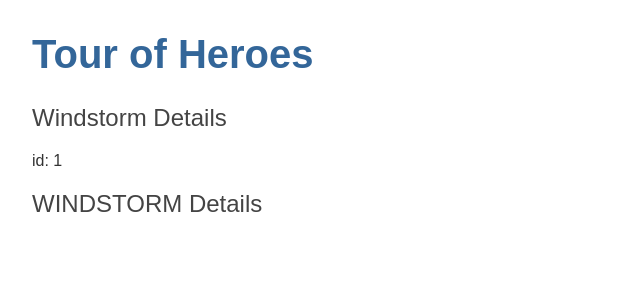
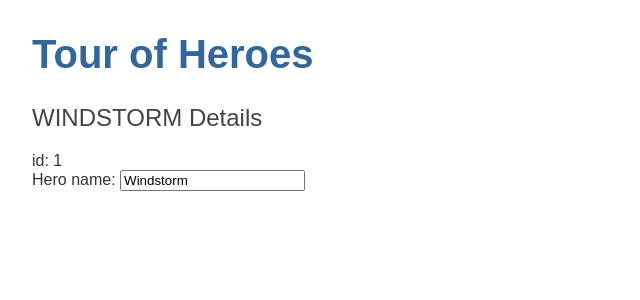
Before and after one commit to Knichols02/Heroes_angular, an Angular app: page / in a window 1280 px wide. Shown: the top 300 px of the page, without its empty margins (0-640 px from the left). Built offline with nearby package versions, Linux system fonts and the light colour scheme.

Commit message:
can edit the hero & implemented ngModule two way binding

```diff
--- a/src/app/app.module.ts
+++ b/src/app/app.module.ts
@@ -1,8 +1,10 @@
 import { NgModule } from '@angular/core';
 import { BrowserModule } from '@angular/platform-browser';
+import { FormsModule } from '@angular/forms'; // <-- NgModel lives here
 
 import { AppComponent } from './app.component';
 import { HeroesComponent } from './heroes/heroes.component';
+
 
 @NgModule({
   declarations: [
@@ -10,7 +12,8 @@
     HeroesComponent
   ],
   imports: [
-    BrowserModule
+    BrowserModule,
+    FormsModule
   ],
   providers: [],
   bootstrap: [AppComponent]
--- a/src/app/heroes/heroes.component.html
+++ b/src/app/heroes/heroes.component.html
@@ -1,3 +1,8 @@
-<h2>{{hero.name}} Details</h2>
-<div><span> id:</span> {{hero.id}}</div>
-<h2>{{hero.name | uppercase }} Details</h2>
+<!-- allow editing of hero via two-way binding
+    [(ngModel)] is angulars two-way binding system syntax-->
+    <h2>{{hero.name | uppercase}} Details</h2>
+    <div><span>id: </span>{{hero.id}}</div>
+    <div>
+      <label for="name">Hero name: </label>
+      <input id="name" [(ngModel)]="hero.name" placeholder="name">
+    </div>
```
